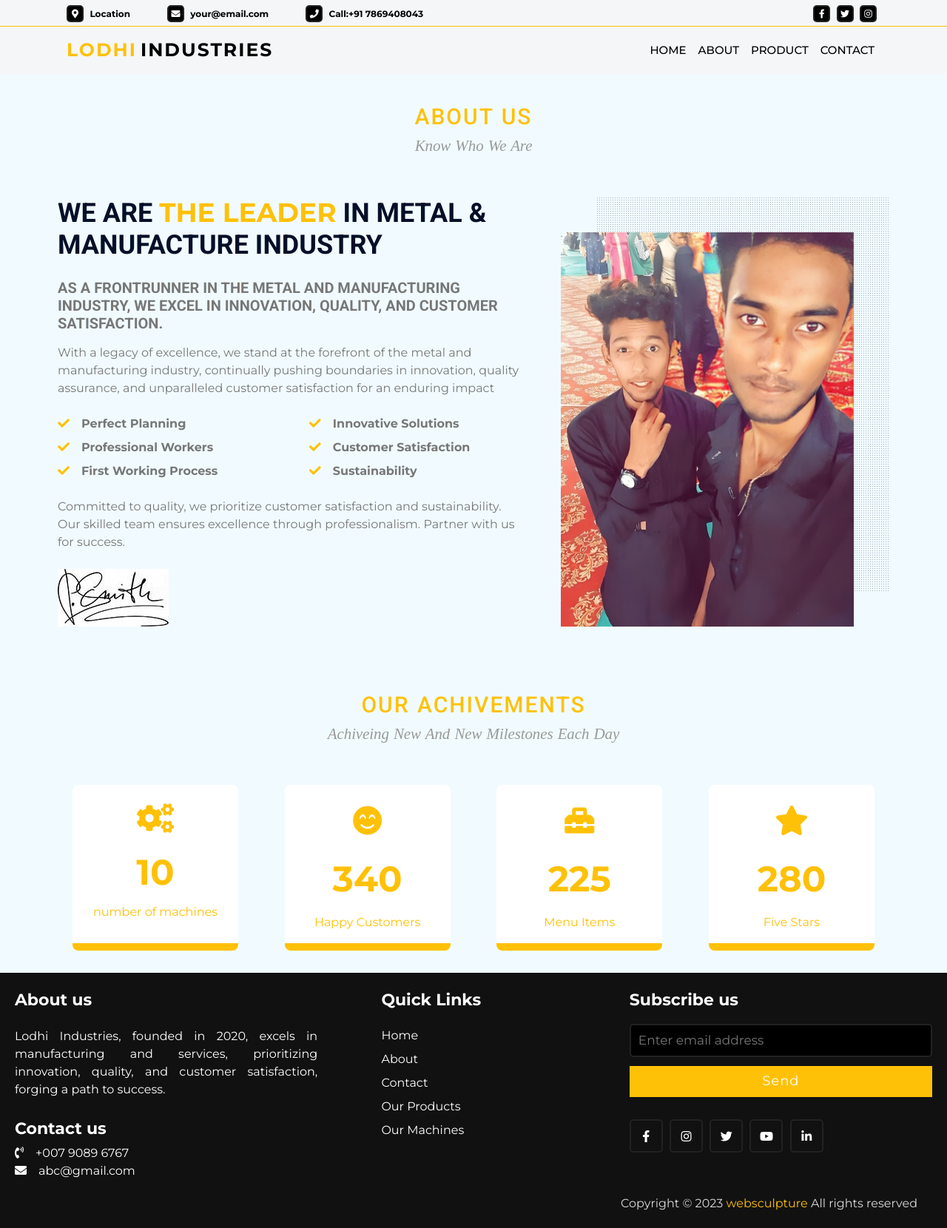
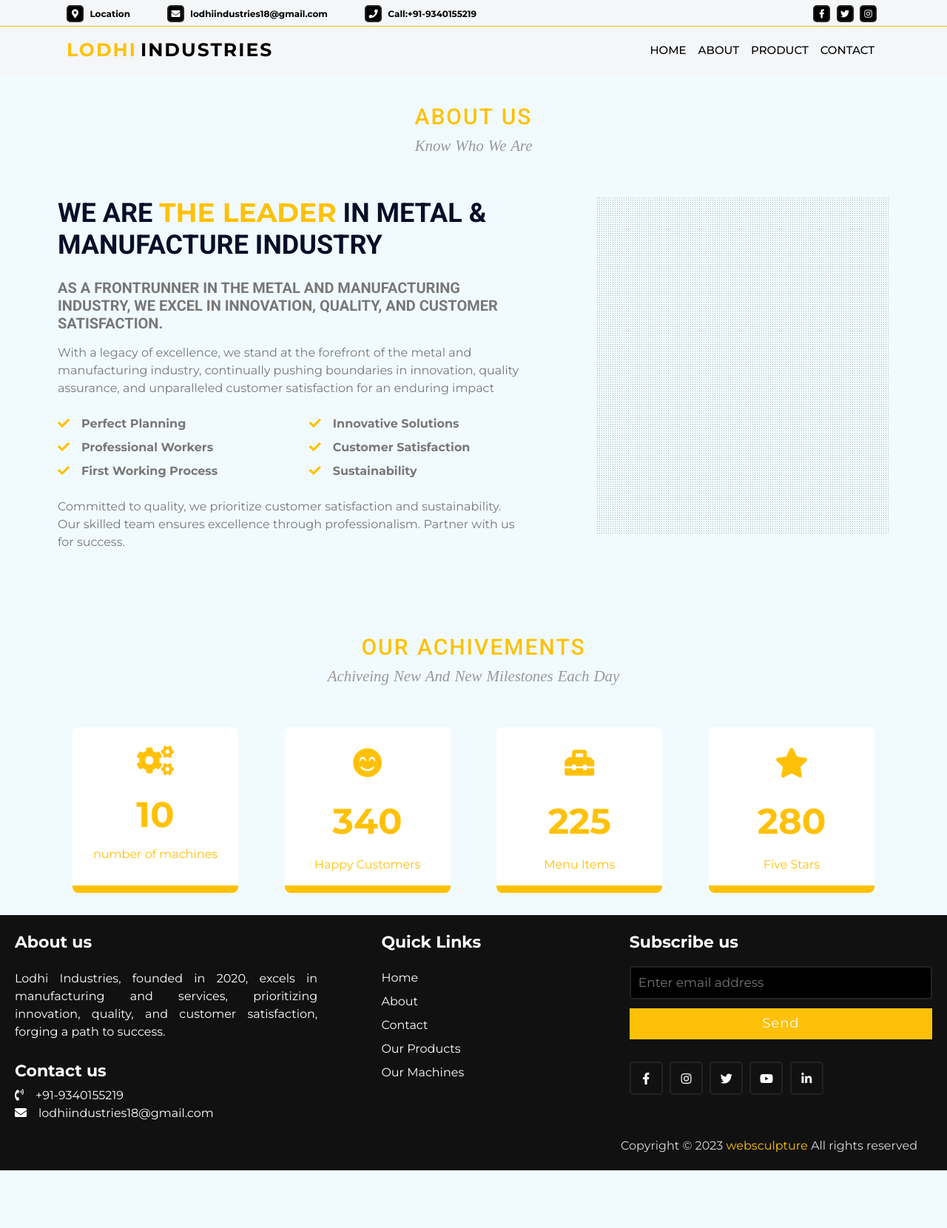
Before and after one commit to mohitdangi/lodhi-industries-testing, a plain HTML site: page about.html in a window 1280 px wide. Shown: the whole page at 74% size. After the commit the page ends 1582 px from the top, so only its background shows below. Drawn offline with nearby package versions, Linux system fonts and the light colour scheme.

Commit message:
mmsndpdswsx

```diff
--- a/about.html
+++ b/about.html
@@ -70,10 +70,10 @@
     <a href="https://maps.google.com/maps?q=Your+Address" target="_blank"><i class="fas fa-map-marker-alt"></i> <span>Location</span> </a>
   </div>
   <div class="mail">
-    <a href="mailto:your@email.com"> <i class="fas fa-envelope"></i> <span></span> your@email.com</a>
+    <a href="mailto:lodhiindustries18@gmail.com"> <i class="fas fa-envelope"></i> <span></span> lodhiindustries18@gmail.com</a>
   </div>
   <div class="phone-header">
-    <a  href="tel:7869408043">  <i class="fas fa-phone"></i> <span>Call:</span>+91 7869408043</a>
+    <a  href="tel:9340155219">  <i class="fas fa-phone"></i> <span>Call:</span>+91-9340155219</a>
   </div>
 </div>
   <div class="social-media">
@@ -87,7 +87,7 @@
   <div class="seperator"></div>
 	<nav class="navbar navbar-expand-lg navbar-light bg-light fixed-top">
 		<div class="container">
-			<a class="navbar-brand" href="#"><span class="text-warning">Lodhi</span>Industries</a> <button aria-controls="navbarSupportedContent" aria-expanded="false" aria-label="Toggle navigation" class="navbar-toggler" data-bs-target="#navbarSupportedContent" data-bs-toggle="collapse" type="button"><span class="navbar-toggler-icon"></span></button>
+			<a class="navbar-brand" href="index.html"><span class="text-warning">Lodhi</span>Industries</a> <button aria-controls="navbarSupportedContent" aria-expanded="false" aria-label="Toggle navigation" class="navbar-toggler" data-bs-target="#navbarSupportedContent" data-bs-toggle="collapse" type="button"><span class="navbar-toggler-icon"></span></button>
 			<div class="collapse navbar-collapse" id="navbarSupportedContent">
 				<ul class="navbar-nav ms-auto mb-2 mb-lg-0">
 					<li class="nav-item">
@@ -136,11 +136,11 @@
               </div>
           </div>
           <p class="mb-4">Committed to quality, we prioritize customer satisfaction and sustainability. Our skilled team ensures excellence through professionalism. Partner with us for success.</p>
-          <img src="img/signature.jpg" alt="kjgk">
+          <!-- <img src="img/signature.jpg" alt="kjgk"> -->
       </div>
           <div class="col-lg-5 pb-5" style="min-height: 400px;">
               <div class="position-relative bg-dark-radial h-100 ms-5">
-                  <img class="position-absolute w-100 h-100 mt-5 ms-n5" src="img/about.png" style="object-fit: cover;">
+                  <!-- <img class="position-absolute w-100 h-100 mt-5 ms-n5" src="img/about.png" style="object-fit: cover;"> -->
               </div>
           </div>
           <div class="container">
@@ -193,10 +193,10 @@
         <div class="lower">
           <div class="topic">Contact us</div>
           <div class="phone">
-            <a href="#"><i class="fas fa-phone-volume"></i>+007 9089 6767</a>
+            <a href="tel:9340155219"><i class="fas fa-phone-volume"></i>+91-9340155219</a>
           </div>
           <div class="email">
-            <a href="#"><i class="fas fa-envelope"></i>abc@gmail.com</a>
+            <a href="mailto:lodhiindustries18@gmail.com"> <i class="fas fa-envelope"></i>lodhiindustries18@gmail.com</a>
           </div>
         </div>
       </div>
--- a/test.css
+++ b/test.css
@@ -27,7 +27,7 @@ body {
 }
 .owl-dot{
   height: 15px;
-  width: 45px;
+  width: 35px;
   margin: 0 5px;
   outline: none;
   border-radius: 14px;
```
Also changed, not shown: contact.html (+6 -7 lines), index.html (+6 -6 lines), product.html (+6 -7 lines).
